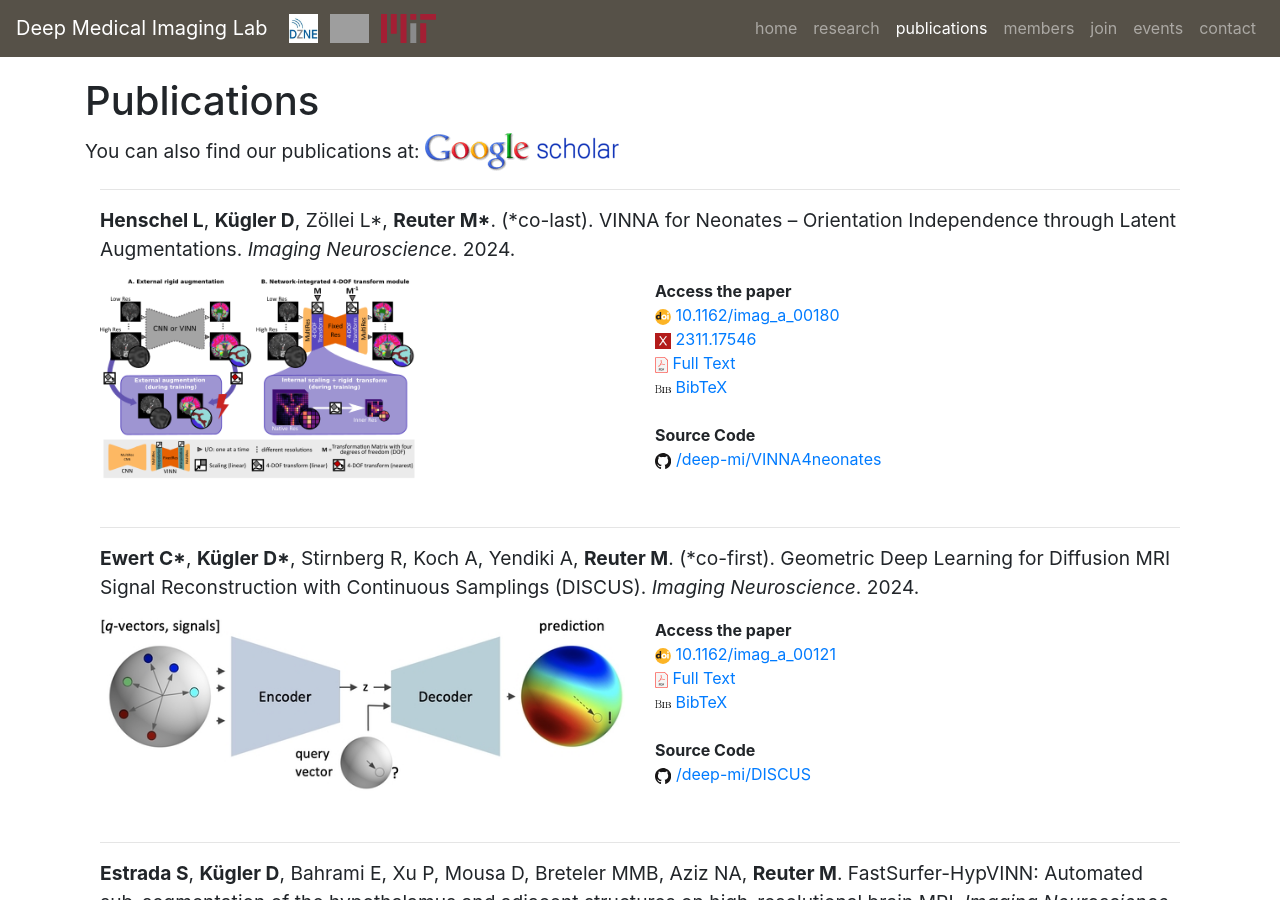
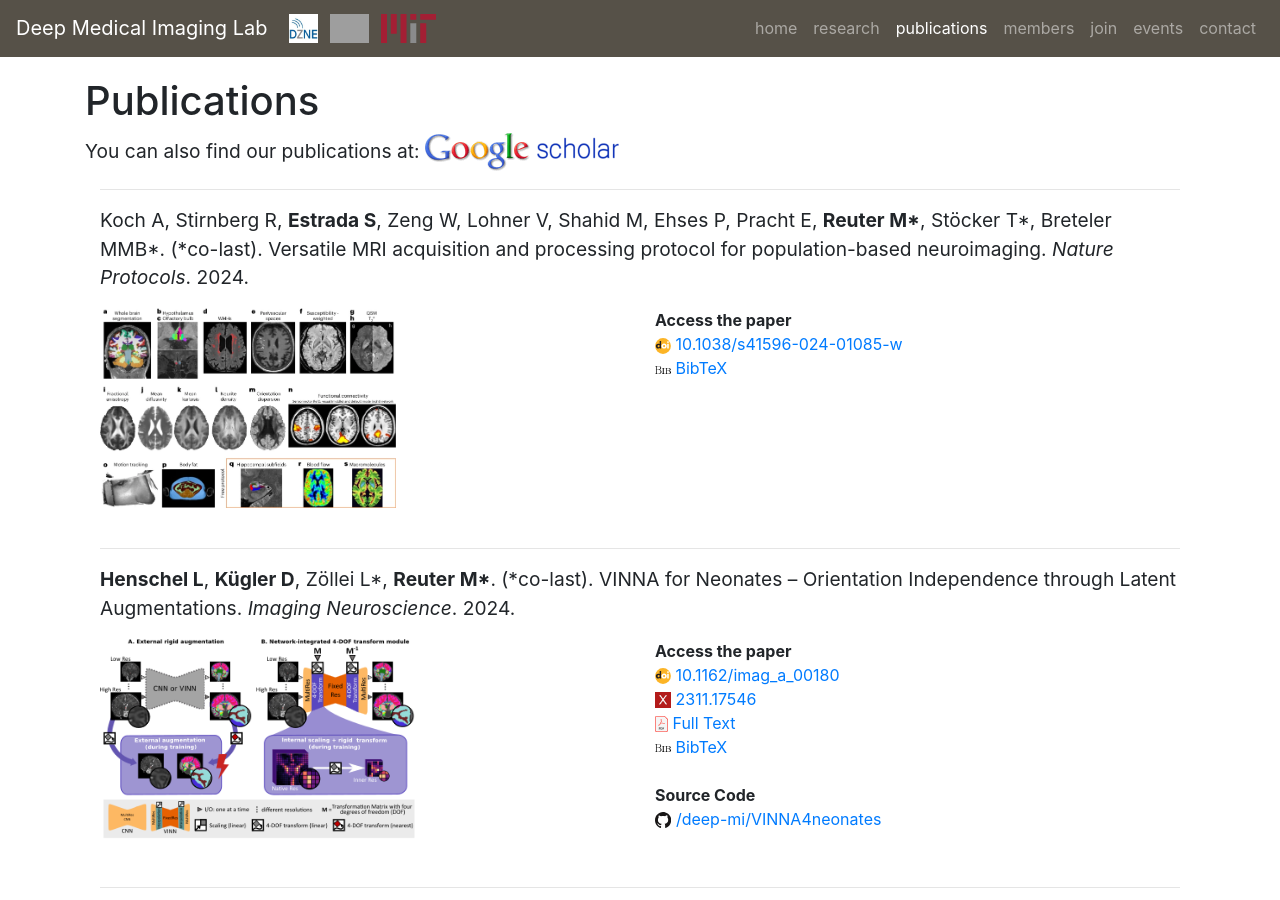
Before and after one commit to Deep-MI/Deep-MI.github.io, a Jekyll site: the page built from publications/index.html, in a window 1280 px wide and 900 px high. Built offline with Jekyll 4.4.1, drawn with Linux system fonts in a browser that asks for light colours; nearby versions of some CDN libraries; comment, search, counter and statistics services are not loaded; grey boxes are pictures that could not be loaded.

Commit message:
new publication
inclusion of Nature protocols publication

```diff
--- a/_data/publications.yml
+++ b/_data/publications.yml
@@ -30,6 +30,16 @@
 #     - name: 'Some coauthor Lab'
 #       url: 'http://coollab.uni.edu/'
 #
+
+- id: 'koch_2024'
+  authors: 'Koch A, Stirnberg R, **Estrada S**, Zeng W, Lohner V, Shahid M, Ehses P, Pracht E, **Reuter M\***, Stöcker T\*, Breteler MMB\*. (\*co-last)'
+  title: 'Versatile MRI acquisition and processing protocol for population-based neuroimaging'
+  journal: '*Nature Protocols*'
+  type: 'journal'
+  year: 2024
+  image: '/static/pub/koch_2024.jpg'
+  bibtex: '/static/pub/koch_2024.bib'
+  doi: 10.1038/s41596-024-01085-w
 
 - id: 'henschel_2024'
   authors: '**Henschel L**, **Kügler D**, Zöllei L\*, **Reuter M\***. (\*co-last)'
--- /dev/null
+++ b/static/pub/koch_2024.bib
@@ -0,0 +1,11 @@
+
+
+@article{VersatileAcquisition,
+    author = {Koch, Alexandra and Stirnberg, Rüdiger and Estrada, Santiago and Zeng, Weiyi and Lohner, Valerie and Shahid, Mohammad and Ehses, Philipp and Pracht, Eberhard D. and Reuter, Martin and Stöcker, Tony and Breteler, Monique M.B.}
+    title = "{Versatile MRI acquisition and processing protocol for population-based neuroimaging}",
+    journal = {Nature Protocols},
+    year = {2024},
+    month = {12},
+    doi = {10.1038/s41596-024-01085-w},
+    url = {https://www.nature.com/articles/s41596-024-01085-w},
+}
```
Also changed, not shown: static/pub/koch_2024.jpg (added).
